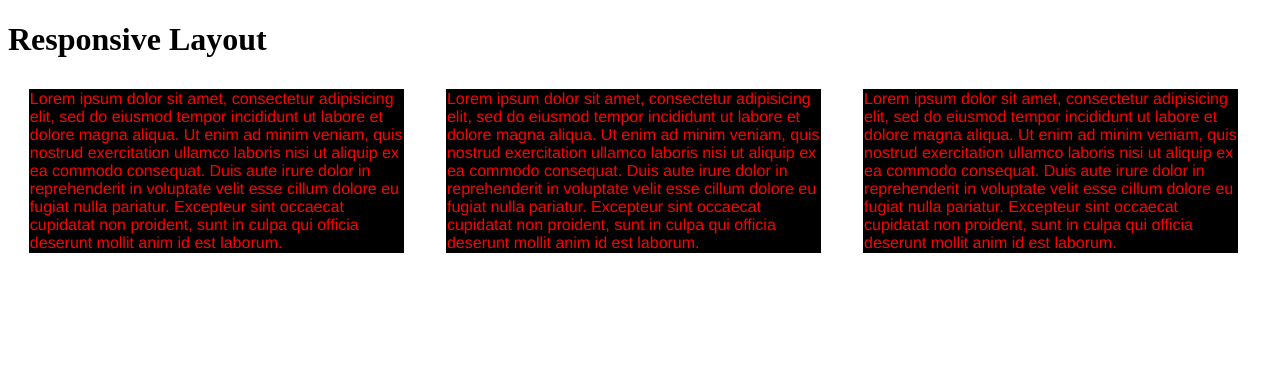
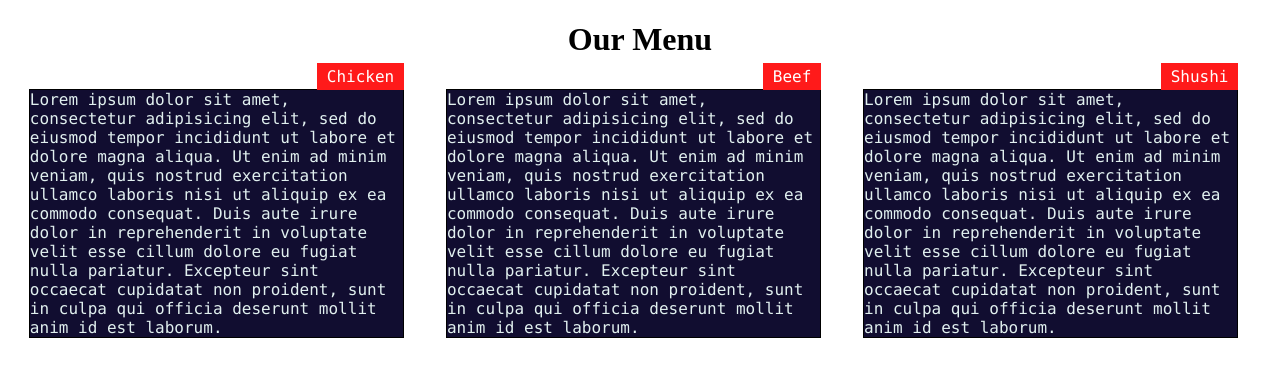
Before and after one commit to amans1011/coursera_test, a plain HTML site: page site/responsive-webpage.html in a window 1280 px wide. Drawn offline with Linux system fonts and the light colour scheme.

Commit message:
final commit.

```diff
--- a/site/responsive-webpage.html
+++ b/site/responsive-webpage.html
@@ -10,20 +10,35 @@
 		}
 		h1{
 			margin-bottom: 15px;
+			text-align: center;
 		}
 		p{
 			border: 1px solid black;
-			background-color: black;
+			background-color: #110d30;
 			width: 90%;
 			height: auto;
 			margin-right: auto;
 			margin-left: auto;
-			font-family: Helvetica;
-			color: red;
+			font-family: "Lucida Console", Courier, monospace;
+			color: #e1f0ef;
+			position: relative;
 
 		}
 		.row{
 			width: 100%;
+		}
+		.span{
+
+			padding-top: 4px;
+			padding-bottom: 4px;
+			padding-right: 10px;
+			padding-left: 10px;
+			color: white;
+			background-color: #ff1a1a;
+			position: absolute;
+			top: -27px;
+			right: -1px;
+
 		}
 		/****** Large Devices only ******/
 		@media (min-width: 1200px){
@@ -156,22 +171,22 @@
 	</style>
 </head>
 <body>
-<h1>Responsive Layout</h1>
+<h1>Our Menu</h1>
 
 <div class="row">
-	<div class="col-lg-4 col-md-6 col-sm-12"><p>Lorem ipsum dolor sit amet, consectetur adipisicing elit, sed do eiusmod
+	<div class="col-lg-4 col-md-6 col-sm-12"><p><span class="span">Chicken</span> Lorem ipsum dolor sit amet, consectetur adipisicing elit, sed do eiusmod
 	tempor incididunt ut labore et dolore magna aliqua. Ut enim ad minim veniam,
 	quis nostrud exercitation ullamco laboris nisi ut aliquip ex ea commodo
 	consequat. Duis aute irure dolor in reprehenderit in voluptate velit esse
 	cillum dolore eu fugiat nulla pariatur. Excepteur sint occaecat cupidatat non
 	proident, sunt in culpa qui officia deserunt mollit anim id est laborum.</p></div>
-	<div class="col-lg-4 col-md-6 col-sm-12"><p>Lorem ipsum dolor sit amet, consectetur adipisicing elit, sed do eiusmod
+	<div class="col-lg-4 col-md-6 col-sm-12"><p><span class="span">Beef</span> Lorem ipsum dolor sit amet, consectetur adipisicing elit, sed do eiusmod
 	tempor incididunt ut labore et dolore magna aliqua. Ut enim ad minim veniam,
 	quis nostrud exercitation ullamco laboris nisi ut aliquip ex ea commodo
 	consequat. Duis aute irure dolor in reprehenderit in voluptate velit esse
 	cillum dolore eu fugiat nulla pariatur. Excepteur sint occaecat cupidatat non
 	proident, sunt in culpa qui officia deserunt mollit anim id est laborum.</p></div>
-	<div class="col-lg-4 col-md-12 col-sm-12"><p>Lorem ipsum dolor sit amet, consectetur adipisicing elit, sed do eiusmod
+	<div class="col-lg-4 col-md-12 col-sm-12"><p><span class="span">Shushi</span> Lorem ipsum dolor sit amet, consectetur adipisicing elit, sed do eiusmod
 	tempor incididunt ut labore et dolore magna aliqua. Ut enim ad minim veniam,
 	quis nostrud exercitation ullamco laboris nisi ut aliquip ex ea commodo
 	consequat. Duis aute irure dolor in reprehenderit in voluptate velit esse
```
